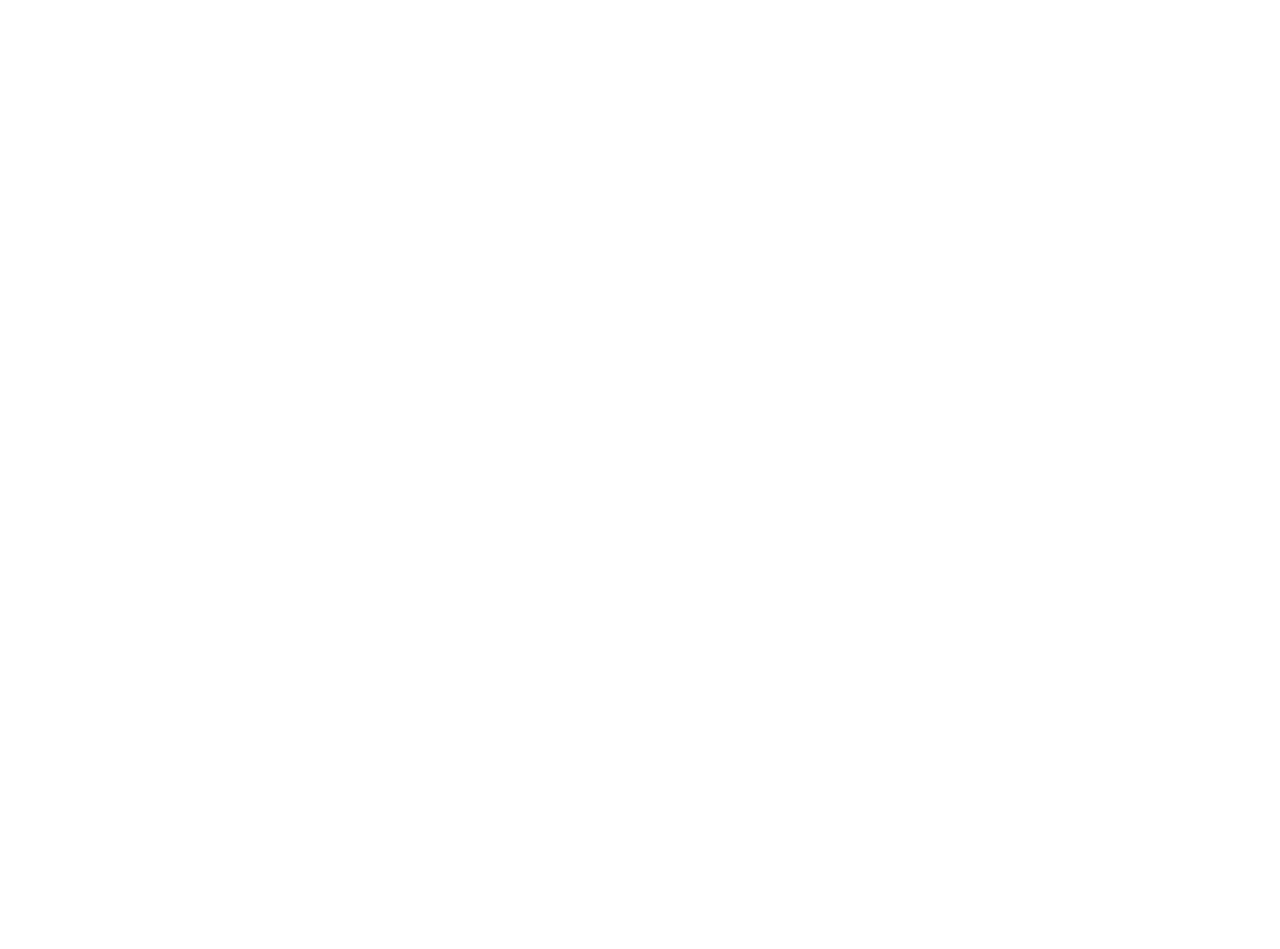
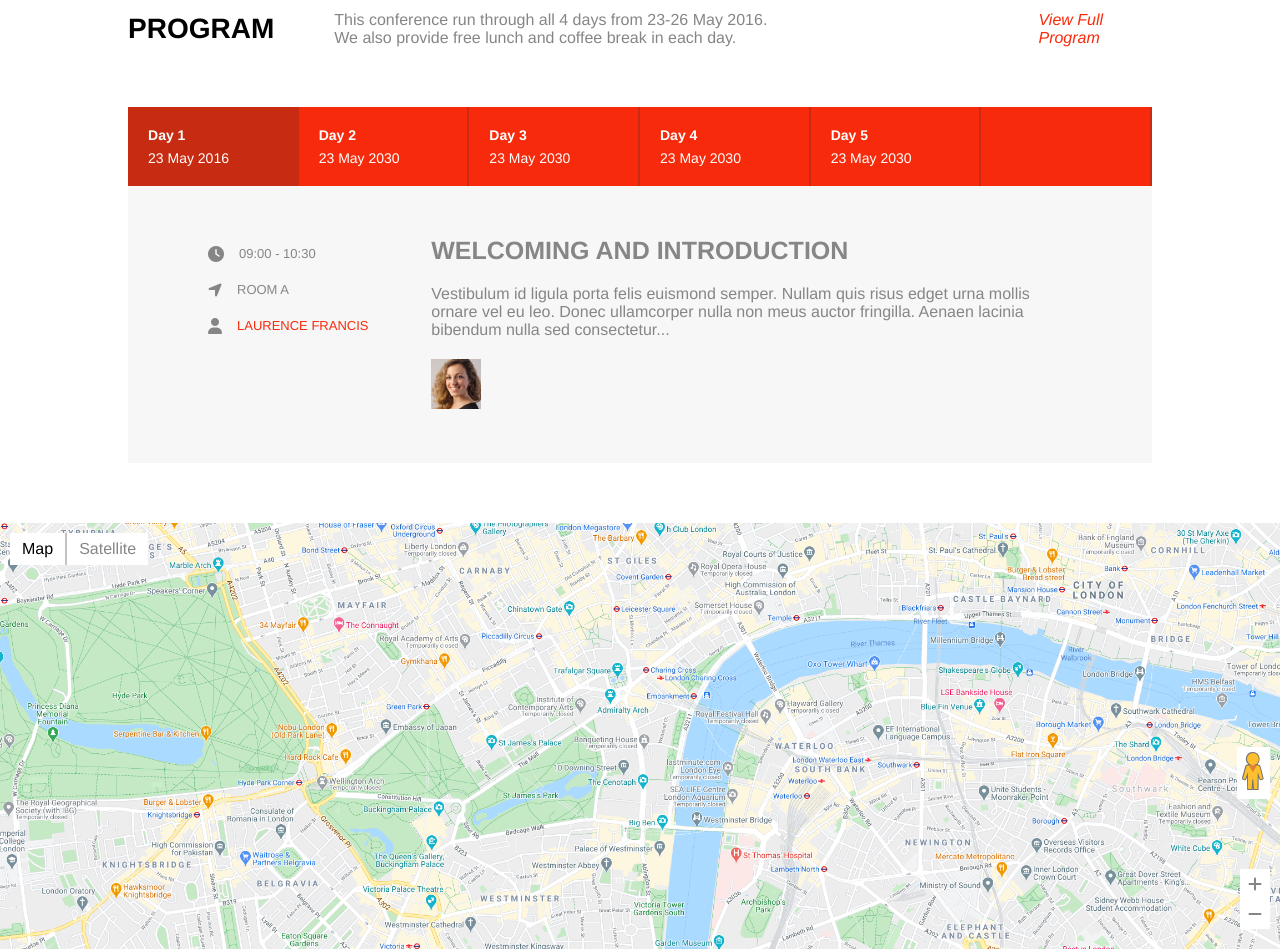
Before and after one commit to matteopelusi7/proj-html-vuejs, a Vue app: page / in a window 1280 px wide. Shown: the part 1620-2569 px from the top of the page. Before the commit the page ends 1637 px from the top, so only its background shows below. Built offline with nearby package versions, Linux system fonts and the light colour scheme.

Commit message:
Aggiunto section program e map

```diff
--- a/src/components/MainMap.vue
+++ b/src/components/MainMap.vue
@@ -1,5 +1,64 @@
 <template>
   <section>
+
+    <div class="img-wrapper">
+      <img src="../assets/img/vt (23).png" alt="">
+      <img src="../assets/img/vt (17).png" alt="">
+      <img src="../assets/img/vt (11).png" alt="">
+      <img src="../assets/img/vt (1).png" alt="">
+      <img src="../assets/img/vt (5).png" alt="">
+      <img src="../assets/img/vt (4).png" alt="">
+      <img src="../assets/img/vt (9).png" alt="">
+      <img src="../assets/img/vt (20).png" alt="">
+      <img src="../assets/img/vt (24).png" alt="">
+      <img src="../assets/img/vt (19).png" alt="">
+      <img src="../assets/img/vt (13).png" alt="">
+      <img src="../assets/img/vt (12).png" alt="">
+      <img src="../assets/img/vt (2).png" alt="">
+      <img src="../assets/img/vt.png" alt="">
+      <img src="../assets/img/vt (3).png" alt="">
+      <img src="../assets/img/vt (15).png" alt="">
+      <img src="../assets/img/vt (18).png" alt="">
+      <img src="../assets/img/vt (25).png" alt="">
+      <img src="../assets/img/vt (22).png" alt="">
+      <img src="../assets/img/vt (16).png" alt="">
+      <img src="../assets/img/vt (8).png" alt="">
+      <img src="../assets/img/vt (10).png" alt="">
+      <img src="../assets/img/vt (6).png" alt="">
+      <img src="../assets/img/vt (7).png" alt="">
+      <img src="../assets/img/vt (14).png" alt="">
+      <img src="../assets/img/vt (21).png" alt="">
+      <img src="../assets/img/vt (26).png" alt="">
+    </div>
+
+    <div class="box-map">
+      <p>Map</p>
+      <p>Satellite</p>
+    </div>
+
+    <div class="box-google">
+      <figure>
+        <img src="../assets/img/google4.png" alt="">
+      </figure>
+    </div>
+
+    <div class="box-person">
+      <figure>
+        <svg xmlns="http://www.w3.org/2000/svg" width="23" height="38" viewBox="0 0 23 38">
+        <path d="M16.6,38.1h-5.5l-0.2-2.9-0.2,2.9h-5.5L5,25.3l-0.8,2a1.53,1.53,0,0,1-1.9.9l-1.2-.4a1.58,1.58,0,0,1-1-1.9v-0.1c0.3-.9,3.1-11.2,3.1-11.2a2.66,2.66,0,0,1,2.3-2l0.6-.5a6.93,6.93,0,0,1,4.7-12,6.8,6.8,0,0,1,4.9,2,7,7,0,0,1,2,4.9,6.65,6.65,0,0,1-2.2,5l0.7,0.5a2.78,2.78,0,0,1,2.4,2s2.9,11.2,2.9,11.3a1.53,1.53,0,0,1-.9,1.9l-1.3.4a1.63,1.63,0,0,1-1.9-.9l-0.7-1.8-0.1,12.7h0Zm-3.6-2h1.7L14.9,20.3l1.9-.3,2.4,6.3,0.3-.1c-0.2-.8-0.8-3.2-2.8-10.9a0.63,0.63,0,0,0-.6-0.5h-0.6l-1.1-.9h-1.9l-0.3-2a4.83,4.83,0,0,0,3.5-4.7A4.78,4.78 0 0,0 11 2.3H10.8a4.9,4.9,0,0,0-1.4,9.6l-0.3,2h-1.9l-1,.9h-0.6a0.74,0.74,0,0,0-.6.5c-2,7.5-2.7,10-3,10.9l0.3,0.1,2.5-6.3,1.9,0.3,0.2,15.8h1.6l0.6-8.4a1.52,1.52,0,0,1,1.5-1.4,1.5,1.5,0,0,1,1.5,1.4l0.9,8.4h0Zm-10.9-9.6h0Zm17.5-.1h0Z" style="fill:#333;opacity:0.7;isolation:isolate"/>
+        <path d="M5.9,13.6l1.1-.9h7.8l1.2,0.9" style="fill:#ce592c"/>
+        <ellipse cx="10.9" cy="13.1" rx="2.7" ry="0.3" style="fill:#ce592c;opacity:0.5;isolation:isolate"/>
+        <path d="M20.6,26.1l-2.9-11.3a1.71,1.71,0,0,0-1.6-1.2H5.7a1.69,1.69,0,0,0-1.5,1.3l-3.1,11.3a0.61,0.61,0,0,0,.3.7l1.1,0.4a0.61,0.61,0,0,0,.7-0.3l2.7-6.7,0.2,16.8h3.6l0.6-9.3a0.47,0.47,0,0,1,.44-0.5h0.06c0.4,0,.4.2,0.5,0.5l0.6,9.3h3.6L15.7,20.3l2.5,6.6a0.52,0.52,0,0,0,.66.31h0l1.2-.4a0.57,0.57,0,0,0,.5-0.7h0Z" style="fill:#fdbf2d"/>
+        <path d="M7,13.6l3.9,6.7,3.9-6.7" style="fill:#cf572e;opacity:0.6;isolation:isolate"/>
+        <circle cx="10.9" cy="7" r="5.9" style="fill:#fdbf2d"/>
+        </svg>
+      </figure>
+    </div>
+
+    <div class="box-plus">
+      <i class="fa-solid fa-plus"></i>
+      <i class="fa-solid fa-minus"></i>
+    </div>
 
   </section>
 </template>
@@ -13,4 +72,75 @@
 
 <style scoped lang="scss">
 
+@import '../assets/scss/common.scss';
+
+section {
+
+  position: relative;
+
+  .img-wrapper {
+    display: flex;
+    flex-wrap: wrap;
+  }
+
+  img {
+    display: block;
+    width: calc( 100% / 9)
+  }
+
+  .box-google {
+    position: absolute;
+    bottom: 10px;
+    left: 10px;
+    height: 100px;
+  }
+
+  .box-person {
+    position: absolute;
+    bottom: 150px;
+    right: 10px;
+    background-color: $white;
+    padding: 5px;
+  }
+
+  .box-plus {
+    position: absolute;
+    bottom: 20px;
+    right: 10px;
+    display: flex;
+    flex-direction: column;
+    color: $gray;
+
+    i {
+      background-color: $white;
+      padding: 7px 8px;
+      gap: 10px;
+      cursor: pointer;
+    }
+  }
+
+  .box-map {
+    position: absolute;
+    top: 10px;
+    left: 10px;
+    display: flex;
+
+    p {
+      background-color: $white;
+      padding: 7px 12px;
+      gap: 10px;
+      cursor: pointer;
+    }
+
+    p:first-child {
+      border-right: 2px solid $cloud;
+    }
+
+    p:last-child {
+      color: $gray;
+    }
+  }
+
+}
+
 </style>
--- a/src/components/MainProgram.vue
+++ b/src/components/MainProgram.vue
@@ -1,5 +1,87 @@
 <template>
   <section>
+
+    <div class="container">
+
+      <div class="row title-row">
+
+        <div class="title-box">
+          <h4 class="title">Program</h4>
+          <p class="description">This conference run through all 4 days from 23-26 May 2016. We also provide free lunch and coffee break in each day.</p>
+        </div>
+
+        <div class="more-info">
+          <p>View Full Program</p>
+        </div>
+
+      </div>
+
+      <div class="row row-description">
+
+        <div class="box-wrapper">
+          <div class="box-item">
+            <p class="title-box">Day 1</p>
+            <p>23 May 2016</p>
+          </div>
+          <div class="box-item">
+            <p class="title-box">Day 2</p>
+            <p>23 May 2030</p>
+          </div>
+          <div class="box-item">
+            <p class="title-box">Day 3</p>
+            <p>23 May 2030</p>
+          </div>
+          <div class="box-item">
+            <p class="title-box">Day 4</p>
+            <p>23 May 2030</p>
+          </div>
+          <div class="box-item">
+            <p class="title-box">Day 5</p>
+            <p>23 May 2030</p>
+          </div>
+          <div class="box-item">
+
+          </div>
+        </div>
+
+        <div class="box-description">
+
+          <div class="box-1">
+            <div class="item-box-1">
+              <i class="fa-solid fa-clock"></i>
+              <p>09:00 - 10:30</p>
+            </div>
+            <div class="item-box-1">
+              <i class="fa-solid fa-location-arrow"></i>
+              <p>Room a</p>
+            </div>
+            <div class="item-box-1">
+              <i class="fa-solid fa-user"></i>
+              <p class="item-red">Laurence Francis</p>
+            </div>
+          </div>
+
+          <div class="box-2">
+
+            <div>
+              <p class="title-box-2">Welcoming And Introduction</p>
+            </div>
+            <div>
+              <p>Vestibulum id ligula porta felis euismond semper. Nullam quis risus edget urna mollis ornare vel eu leo. Donec ullamcorper nulla non meus auctor fringilla. Aenaen lacinia bibendum nulla sed consectetur...</p>
+            </div>
+            <div>
+              <figure>
+                <img src="../assets/img/speaker-8-150x150.jpg" alt="">
+              </figure>
+            </div>
+
+          </div>
+
+        </div>
+
+      </div>
+
+    </div>
 
   </section>
 </template>
@@ -13,4 +95,124 @@
 
 <style scoped lang="scss">
 
+@import '../assets/scss/common.scss';
+
+section {
+
+  padding: 60px 0;
+
+  .description {
+    color: $gray;
+    max-width: 55%;
+    padding-left: 60px;
+  }
+
+  .more-info {
+    color: $red;
+    font-style: italic;
+  }
+
+  .title-box {
+    display: flex;
+    align-items: center;
+  }
+
+  .title-row {
+    display: flex;
+    align-items: center;
+    justify-content: space-between;
+    padding-bottom: 60px;
+
+    .title {
+      text-transform: uppercase;
+      font-size: 28px;
+    }
+
+  }
+
+  .box-wrapper {
+
+    display: flex;
+    justify-content: center;
+
+    .box-item {
+      width: calc( 100% / 6);
+      background-color: $red;
+      padding: 20px;
+      color: $white;
+      border-right: 2px solid #c72b11;
+
+      &:first-child {
+        background-color: #c72b11;
+      }
+
+      .title-box {
+        font-weight: 700;
+        padding-bottom: 7px;
+      }
+
+      p {
+        font-size: 14px;
+      }
+
+    }
+
+  }
+
+  .box-description {
+    width: 100%;
+    background-color: #f7f7f7;
+    color: $gray;
+    display: flex;
+    padding: 50px 80px;
+    gap: 50px;
+
+    .box-1 {
+
+      width: 45%;
+
+      .item-box-1 {
+        display: flex;
+        gap: 15px;
+        padding: 10px 0;
+        font-size: 13px;
+      }
+
+      p {
+        text-transform: uppercase;
+      }
+
+      i {
+        font-size: 16px;
+      }
+
+      .item-red {
+        color: $red;
+      }
+
+    }
+
+  }
+
+  .box-2 {
+
+    display: flex;
+    flex-direction: column;
+    gap: 20px;
+    flex-grow: 1;
+
+    .title-box-2 {
+      font-size: 25px;
+      font-weight: 700;
+      text-transform: uppercase;
+    }
+
+    figure {
+      width: 50px;
+    }
+
+  }
+
+}
+
 </style>
--- a/src/components/MainSpeakers.vue
+++ b/src/components/MainSpeakers.vue
@@ -20,7 +20,7 @@
 
         <div class="speakers-box">
           <figure>
-            <img src="../assets/img/speaker-6-150x150.jpg" alt="">
+            <img src="../assets/img/speaker-6.jpg" alt="">
           </figure>
           <div>
             <p class="speaker">Patrick Spencer</p>
@@ -30,7 +30,7 @@
 
         <div class="speakers-box">
           <figure>
-            <img src="../assets/img/speaker-5-150x150.jpg" alt="">
+            <img src="../assets/img/speaker-5.jpg" alt="">
           </figure>
           <div>
             <p class="speaker">Janet Jones</p>
@@ -40,7 +40,7 @@
 
         <div class="speakers-box">
           <figure>
-            <img src="../assets/img/speaker-4-150x150.jpg" alt="">
+            <img src="../assets/img/speaker-4.jpg" alt="">
           </figure>
           <div>
             <p class="speaker">Michael Dover</p>
@@ -50,7 +50,7 @@
 
         <div class="speakers-box">
           <figure>
-            <img src="../assets/img/speaker-3-150x150.jpg" alt="">
+            <img src="../assets/img/speaker-3.jpg" alt="">
           </figure>
           <div>
             <p class="speaker">Angelina Holy</p>
@@ -100,10 +100,6 @@
         color: $gray;
       }
 
-      img {
-        width: 250px;
-      }
-
       figure {
         padding-bottom: 15px;
       }
```
